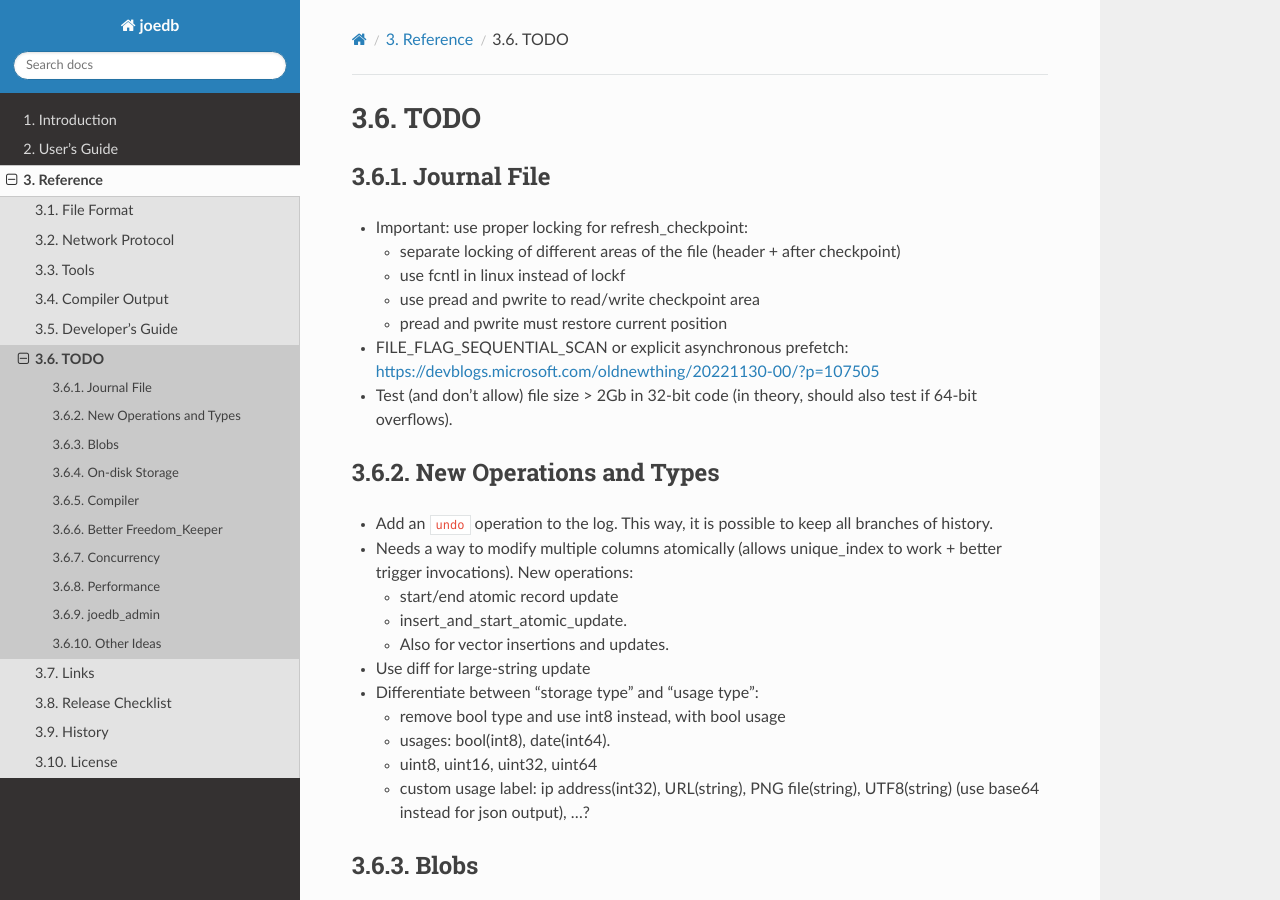
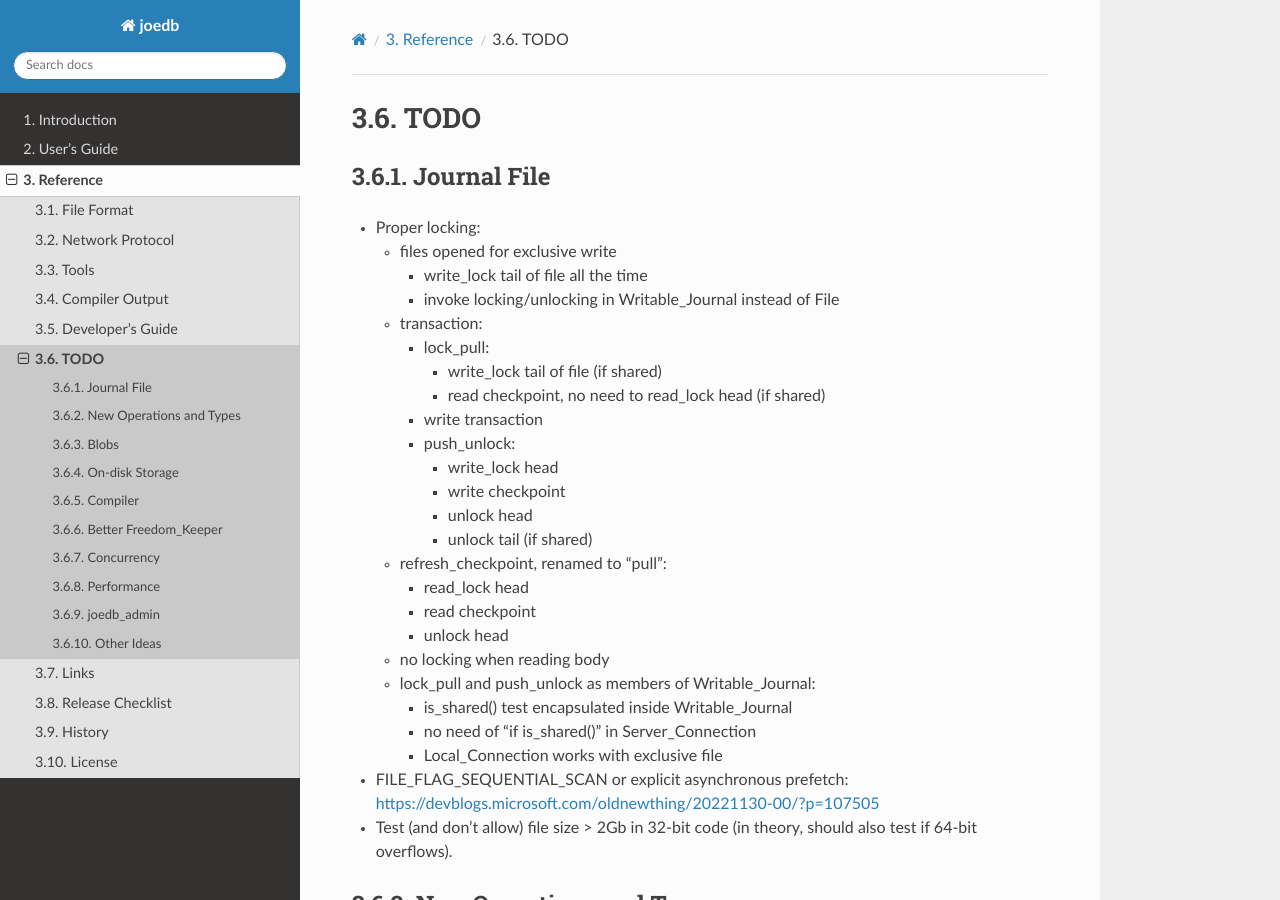
Before and after one commit to Remi-Coulom/joedb, a Sphinx documentation site: the page built from doc/source/todo.rst, in a window 1280 px wide and 900 px high. Built offline with Sphinx 7.4.7 and the Read the Docs theme 2.0.0, drawn with Linux system fonts in a browser that asks for light colours; formulas are drawn with MathJax 3.

Commit message:
todo: plan for properly locking a journal

```diff
--- a/doc/source/todo.rst
+++ b/doc/source/todo.rst
@@ -3,12 +3,41 @@ TODO
 
 Journal File
 ------------
-- Important: use proper locking for refresh_checkpoint:
+- Proper locking:
 
-  - separate locking of different areas of the file (header + after checkpoint)
-  - use fcntl in linux instead of lockf
-  - use pread and pwrite to read/write checkpoint area
-  - pread and pwrite must restore current position
+  - files opened for exclusive write
+
+    - write_lock tail of file all the time
+    - invoke locking/unlocking in Writable_Journal instead of File
+
+  - transaction:
+
+    - lock_pull:
+
+      - write_lock tail of file (if shared)
+      - read checkpoint, no need to read_lock head (if shared)
+
+    - write transaction
+
+    - push_unlock:
+
+      - write_lock head
+      - write checkpoint
+      - unlock head
+      - unlock tail (if shared)
+
+  - refresh_checkpoint, renamed to "pull":
+
+    - read_lock head
+    - read checkpoint
+    - unlock head
+
+  - no locking when reading body
+  - lock_pull and push_unlock as members of Writable_Journal:
+
+    - is_shared() test encapsulated inside Writable_Journal
+    - no need of "if is_shared()" in Server_Connection
+    - Local_Connection works with exclusive file
 
 - FILE_FLAG_SEQUENTIAL_SCAN or explicit asynchronous prefetch: https://devblogs.microsoft.com/oldnewthing/20221130-00/?p=107505
 - Test (and don't allow) file size > 2Gb in 32-bit code (in theory, should also test if 64-bit overflows).
```
